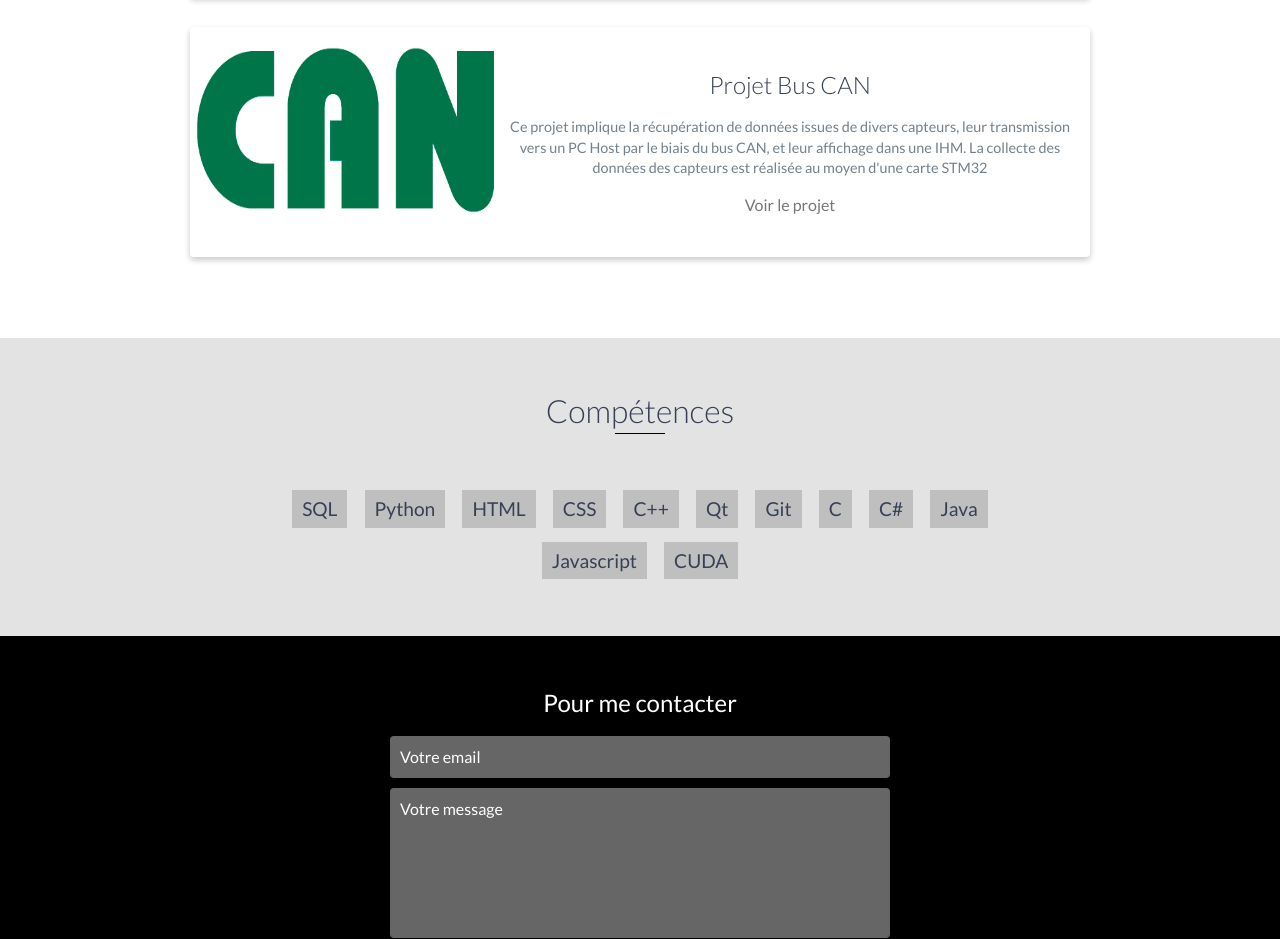
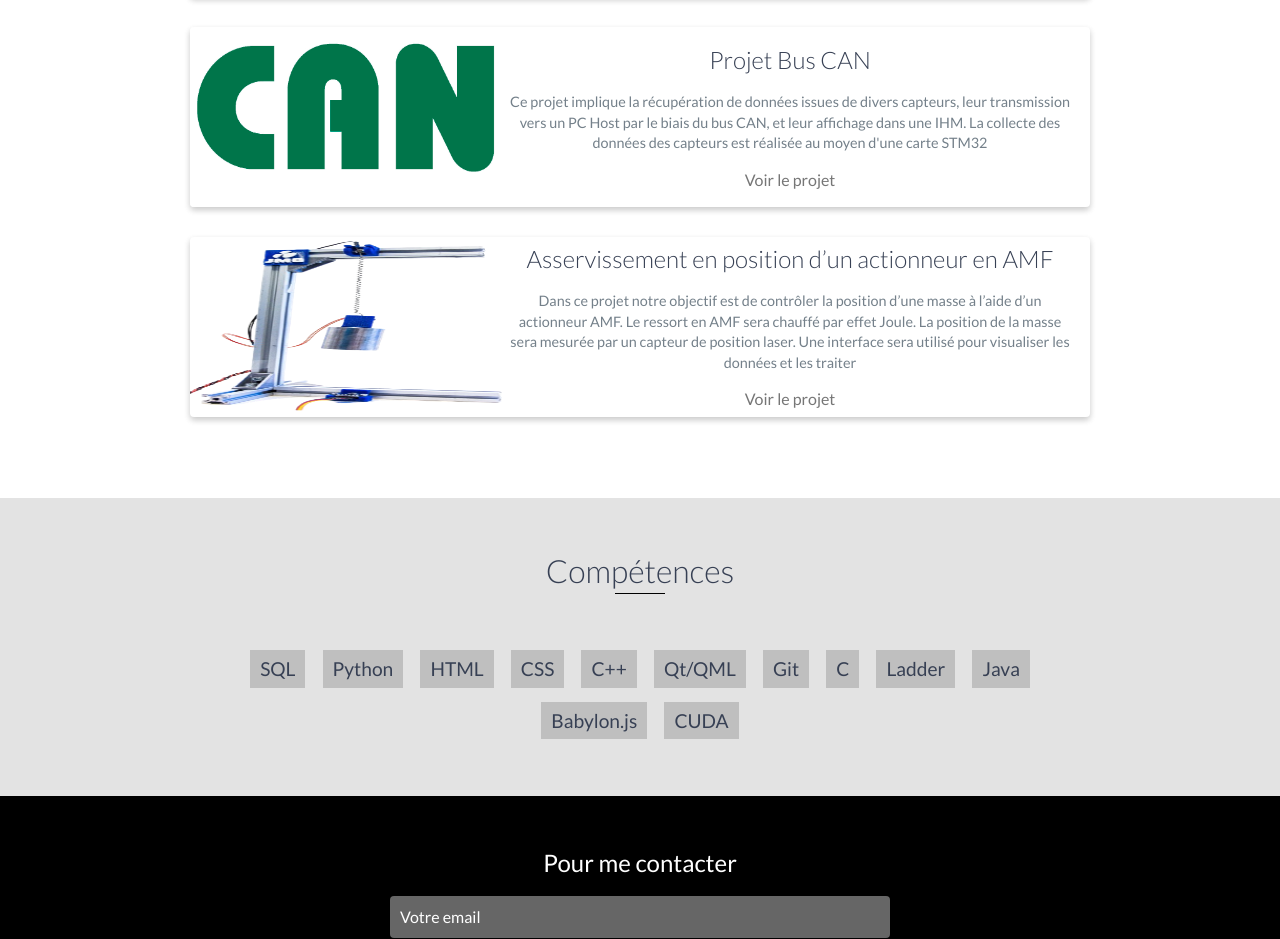
Before and after one commit to omarabedk/Portfolio, a website: page index.html in a window 1280 px wide. Shown: the part 4220-5159 px from the top of the page. Drawn offline with nearby package versions, Linux system fonts and the light colour scheme.

Commit message:
Update index.html

```diff
--- a/index.html
+++ b/index.html
@@ -266,7 +266,7 @@
 		<!-- Projet CAN -->
                 <div class="project shadow-large">
                     <div class="project-image">
-                        <img src="Files/CAN_Logo.jpg" width="320" height="230" />
+                        <img src="Files/CAN_Logo.jpg" width="320" height="180" />
                     </div>
                     <!-- End .project-image -->
                     <div class="project-info">
@@ -282,6 +282,27 @@
                     <!-- End .project-info -->
                 </div>
                 <!-- End .project -->
+
+		    <!-- Projet IPS -->
+                <div class="project shadow-large">
+                    <div class="project-image">
+                        <img src="Files/IPS_logo.png" width="320" height="180" />
+                    </div>
+                    <!-- End .project-image -->
+                    <div class="project-info">
+                        <h3>Asservissement en position d’un actionneur en AMF</h3>
+                        <p>
+                        Dans ce projet notre objectif est de contrôler la position d’une masse à l’aide d’un
+			actionneur AMF. Le ressort en AMF sera chauffé par effet Joule. La position de
+			la masse sera mesurée par un capteur de position laser. Une interface sera
+			utilisé pour visualiser les données et les traiter
+                        </p>
+                        <a href="https://github.com/omarabedk/Projet-IPS">Voir le projet</a>
+                    </div>
+                    <!-- End .project-info -->
+                </div>
+                <!-- End .project -->
+
             </div>
         </div>
     </div>
@@ -295,12 +316,12 @@
             <li>HTML</li>
             <li>CSS</li>
             <li>C++</li>
-	    <li>Qt</li>
+	    <li>Qt/QML</li>
 	    <li>Git</li>
             <li>C</li>
-            <li>C#</li>
+            <li>Ladder</li>
 	    <li>Java</li>
-            <li>Javascript</li>
+            <li>Babylon.js</li>
 	    <li>CUDA</li>
         </ul>
     </div>
```
